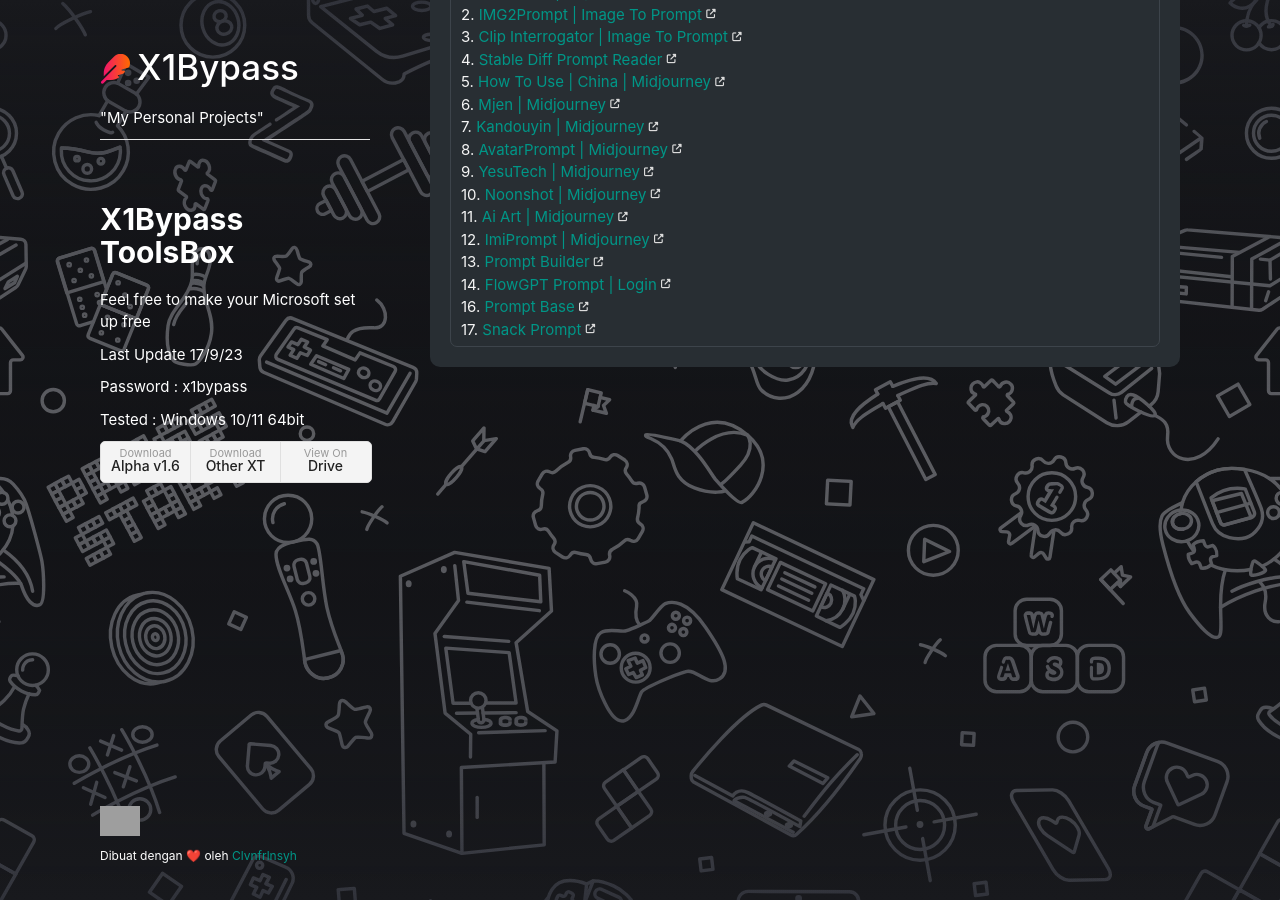
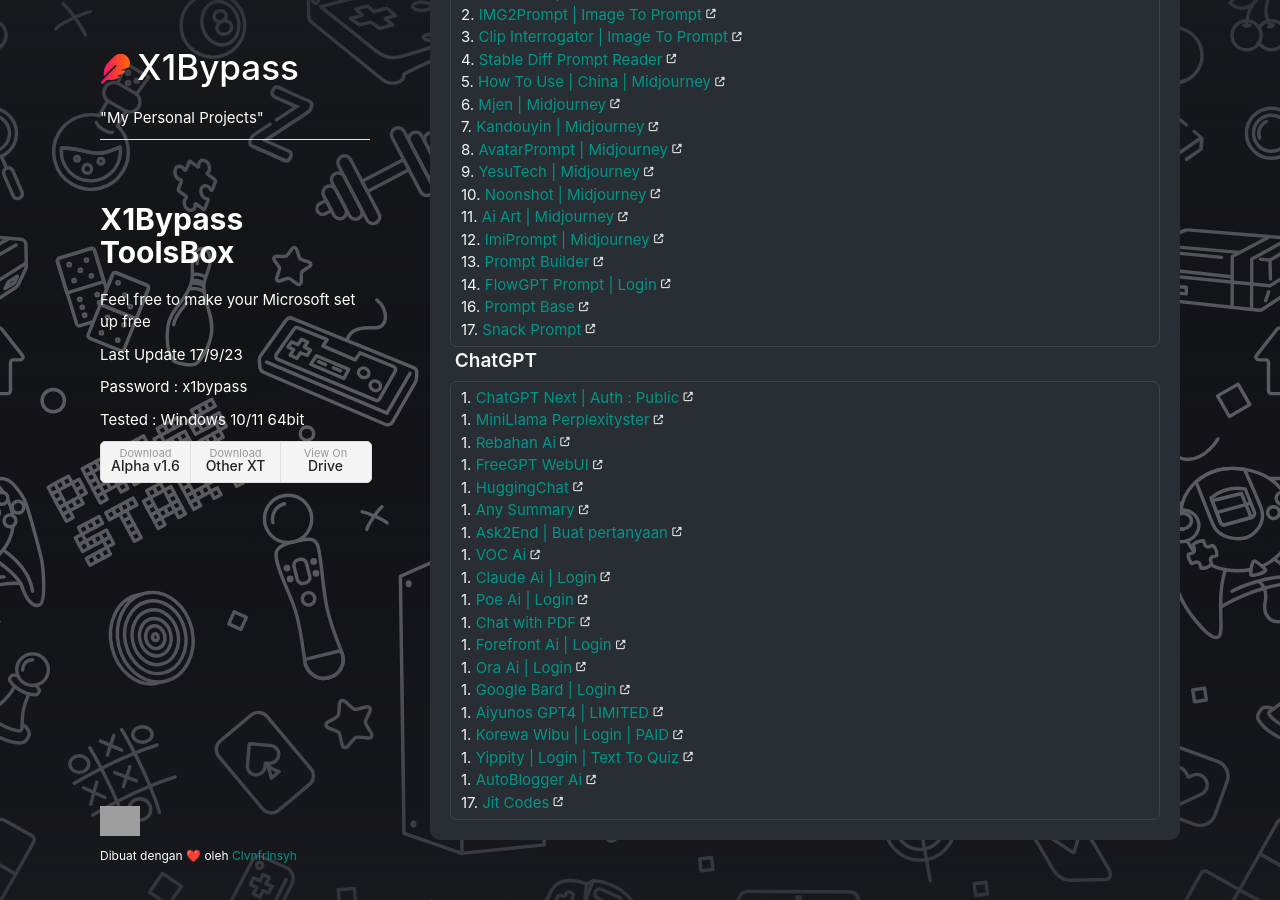
Before and after one commit to Unknown240/coba, a Jekyll site: the page built from index.html, in a window 1280 px wide and 900 px high, scrolled down 1835 px. Built offline with Jekyll 4.4.1, drawn with Linux system fonts in a browser that asks for light colours; some of the changed text lies outside the part shown; grey boxes are pictures that could not be loaded.

Commit message:
Update index.html

```diff
--- a/index.html
+++ b/index.html
@@ -15,7 +15,7 @@
   </div><br>
   <div class="menu-title"><i class="fa-brands fa-microsoft windows-icon"></i> WINDOWS</div>
   <div class="boxlink">
-    1. <a href="{{ '/pages/microsoft.html' | relative_url }}">windows</a> <i class="fa-solid fa-up-right-from-square fa-2xs" style="color: #dcdcdc"></i><br>
+    1. <a href="{{ '/pages/microsoft.html' | relative_url }}">Microsoft : Windows, Office, Driver</a> <i class="fa-solid fa-up-right-from-square fa-2xs" style="color: #dcdcdc"></i><br>
     2. <a href="{{ '/pages/windowsdefender.html' | relative_url }}">Menonaktifkan Windows Defender</a> <i class="fa-solid fa-up-right-from-square fa-2xs" style="color: #dcdcdc"></i>
   </div>
    <br>
@@ -105,4 +105,26 @@
     16. <a href="{{ 'https://promptbase.com/' | relative_url }}">Prompt Base</a> <i class="fa-solid fa-up-right-from-square fa-2xs" style="color: #dcdcdc"></i><br>
     17. <a href="{{ 'https://snackprompt.com/' | relative_url }}">Snack Prompt</a> <i class="fa-solid fa-up-right-from-square fa-2xs" style="color: #dcdcdc"></i>
   </div>
+  <div class="menu-title"><i class="fa-solid fa-command"></i> ChatGPT</div>
+  <div class="boxlink">
+    1. <a href="{{ 'https://chatgpt.btz.pm/' | relative_url }}">ChatGPT Next | Auth : Public</a> <i class="fa-solid fa-up-right-from-square fa-2xs" style="color: #dcdcdc"></i><br>
+    1. <a href="{{ 'https://labs.perplexity.ai/' | relative_url }}">MiniLlama Perplexityster</a> <i class="fa-solid fa-up-right-from-square fa-2xs" style="color: #dcdcdc"></i><br>
+    1. <a href="{{ 'https://rebahanai.vercel.app/' | relative_url }}">Rebahan Ai</a> <i class="fa-solid fa-up-right-from-square fa-2xs" style="color: #dcdcdc"></i><br>
+    1. <a href="{{ 'https://freegpt-webui.ramonvc.repl.co/chat/' | relative_url }}">FreeGPT WebUI</a> <i class="fa-solid fa-up-right-from-square fa-2xs" style="color: #dcdcdc"></i><br>
+    1. <a href="{{ 'https://huggingface.co/chat/' | relative_url }}">HuggingChat</a> <i class="fa-solid fa-up-right-from-square fa-2xs" style="color: #dcdcdc"></i><br>
+    1. <a href="{{ 'https://www.anysummary.app/' | relative_url }}">Any Summary</a> <i class="fa-solid fa-up-right-from-square fa-2xs" style="color: #dcdcdc"></i><br>
+    1. <a href="{{ 'https://ask2end.com/ ' | relative_url }}">Ask2End | Buat pertanyaan</a> <i class="fa-solid fa-up-right-from-square fa-2xs" style="color: #dcdcdc"></i><br>
+    1. <a href="{{ 'https://www.voc.ai/copilot' | relative_url }}">VOC Ai</a> <i class="fa-solid fa-up-right-from-square fa-2xs" style="color: #dcdcdc"></i><br>
+    1. <a href="{{ 'https://claude.ai/' | relative_url }}">Claude Ai | Login</a> <i class="fa-solid fa-up-right-from-square fa-2xs" style="color: #dcdcdc"></i><br>
+    1. <a href="{{ 'https://poe.com/' | relative_url }}">Poe Ai | Login</a> <i class="fa-solid fa-up-right-from-square fa-2xs" style="color: #dcdcdc"></i><br>
+    1. <a href="{{ 'https://www.chatpdf.com/' | relative_url }}">Chat with PDF</a> <i class="fa-solid fa-up-right-from-square fa-2xs" style="color: #dcdcdc"></i><br>
+    1. <a href="{{ 'https://chat.forefront.ai/' | relative_url }}">Forefront Ai | Login</a> <i class="fa-solid fa-up-right-from-square fa-2xs" style="color: #dcdcdc"></i><br>
+    1. <a href="{{ 'https://ora.ai/openai/gpt4' | relative_url }}">Ora Ai | Login</a> <i class="fa-solid fa-up-right-from-square fa-2xs" style="color: #dcdcdc"></i><br>
+    1. <a href="{{ 'https://bard.google.com/' | relative_url }}">Google Bard | Login</a> <i class="fa-solid fa-up-right-from-square fa-2xs" style="color: #dcdcdc"></i><br>
+    1. <a href="{{ 'https://t6qwj4.aitianhu.com/' | relative_url }}">Aiyunos GPT4 | LIMITED</a> <i class="fa-solid fa-up-right-from-square fa-2xs" style="color: #dcdcdc"></i><br>
+    1. <a href="{{ 'https://korewa.ai/' | relative_url }}">Korewa Wibu | Login | PAID</a> <i class="fa-solid fa-up-right-from-square fa-2xs" style="color: #dcdcdc"></i><br>
+    1. <a href="{{ 'https://yippity.io/' | relative_url }}">Yippity | Login | Text To Quiz</a> <i class="fa-solid fa-up-right-from-square fa-2xs" style="color: #dcdcdc"></i><br>
+    1. <a href="{{ 'https://www.autoblogger.ai/' | relative_url }}">AutoBlogger Ai</a> <i class="fa-solid fa-up-right-from-square fa-2xs" style="color: #dcdcdc"></i><br>
+    17. <a href="{{ 'https://jit.codes/' | relative_url }}">Jit Codes</a> <i class="fa-solid fa-up-right-from-square fa-2xs" style="color: #dcdcdc"></i>
+  </div>
 </div>
```
